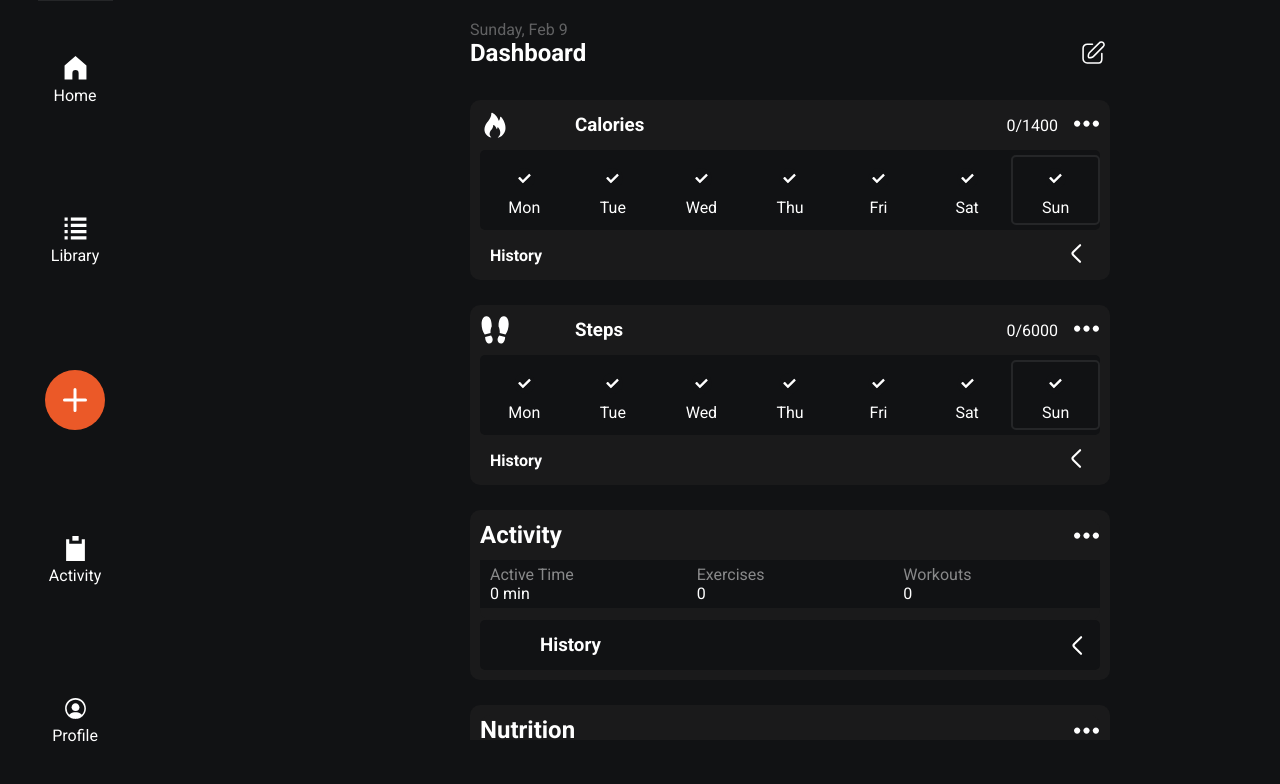
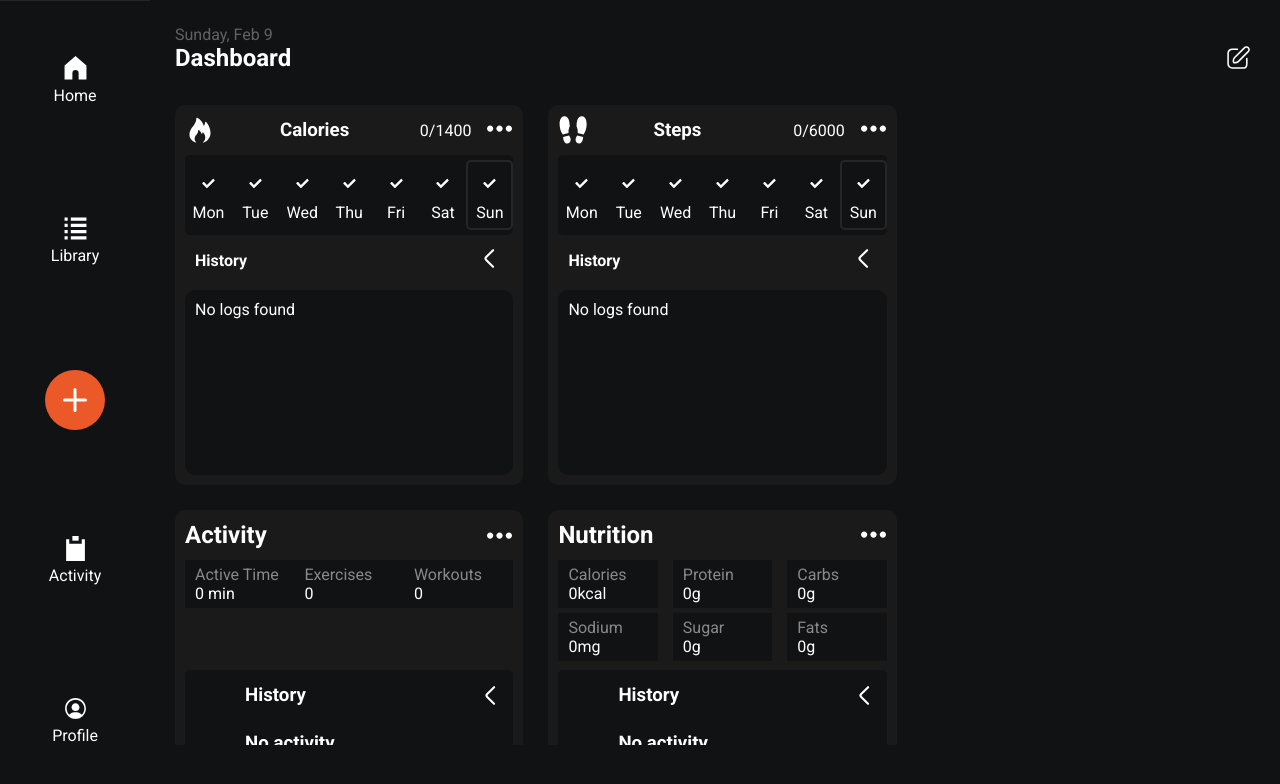
Before and after one commit to Stefan0712/fitness-app, a React (Create React App) app: page / in a window 1280 px wide. Shown: the top 784 px of the page. Built offline with nearby package versions, Linux system fonts and the light colour scheme.

Commit message:
Removed old media query, changed dashboard to be taking the entire screen, changed the sections from the dashboard to be almost 1/3 of the width with a fixed height for a more compact and constant design

```diff
--- a/src/components/common/Navigation/Navigation.module.css
+++ b/src/components/common/Navigation/Navigation.module.css
@@ -11,7 +11,7 @@ nav{
     background-color: #111214;
     z-index: 50;
   }
-  @media (min-width: 1024px) {
+  @media (min-width: 800px) {
     nav{
       position: relative;
       height: 100%;
--- a/src/components/pages/Dashboard/Dashboard.module.css
+++ b/src/components/pages/Dashboard/Dashboard.module.css
@@ -6,6 +6,28 @@
     min-height: 100vh;
     z-index: 1;
 
+}
+@media (min-width: 800px) {
+    .dashboard{
+        grid-column: 2 / 4;
+        width: 100%;
+        padding: 25px;
+        box-sizing: border-box;
+    }
+    .dashboard-content{
+        flex-wrap: wrap;
+        flex-direction: row !important;
+    }
+    .section{
+        width: calc(100% / 3.1) !important;
+    }
+    .section-container{
+        height: 200px !important;
+    }
+    .section .summary-card{
+        height: 150px;
+        min-height: 150px;
+    }
 }
 .dashboard .header{
     height: 60px;
@@ -36,21 +58,6 @@
     display: flex;
     flex-direction: column;
     gap: 25px;
-}
-@media (min-width: 767px) {
-    .dashboard{
-        padding: 20px 25% !important;
-
-    }
-    .summary-cell-body{
-        max-width: 200px;
-    }
-    .summary-container{
-        justify-content: start !important;
-        gap: 10px;
-    }
-
-
 }
 
 
--- a/src/components/pages/Dashboard/Goal.module.css
+++ b/src/components/pages/Dashboard/Goal.module.css
@@ -14,6 +14,16 @@
     flex-direction: column;
     transition: all 0.1s;
     position: relative;
+}
+@media (min-width: 800px) {
+    .goal{
+        width: calc(100% / 3.1);
+        height: 380px;
+    }
+    .history{
+        height: 230px !important;
+        min-height: 230px;
+    }
 }
 .goal.expand-goal{
     height: 380px;
--- a/src/index.css
+++ b/src/index.css
@@ -24,13 +24,6 @@ body{
 }
 .mb-25{
     margin-bottom: 25px;
-}
-@media (min-width: 767px) {
-    nav{
-        width: 50% !important;
-        margin-left: 25%;
-    }
-
 }
 #root{
     background-color: #111214;
```
